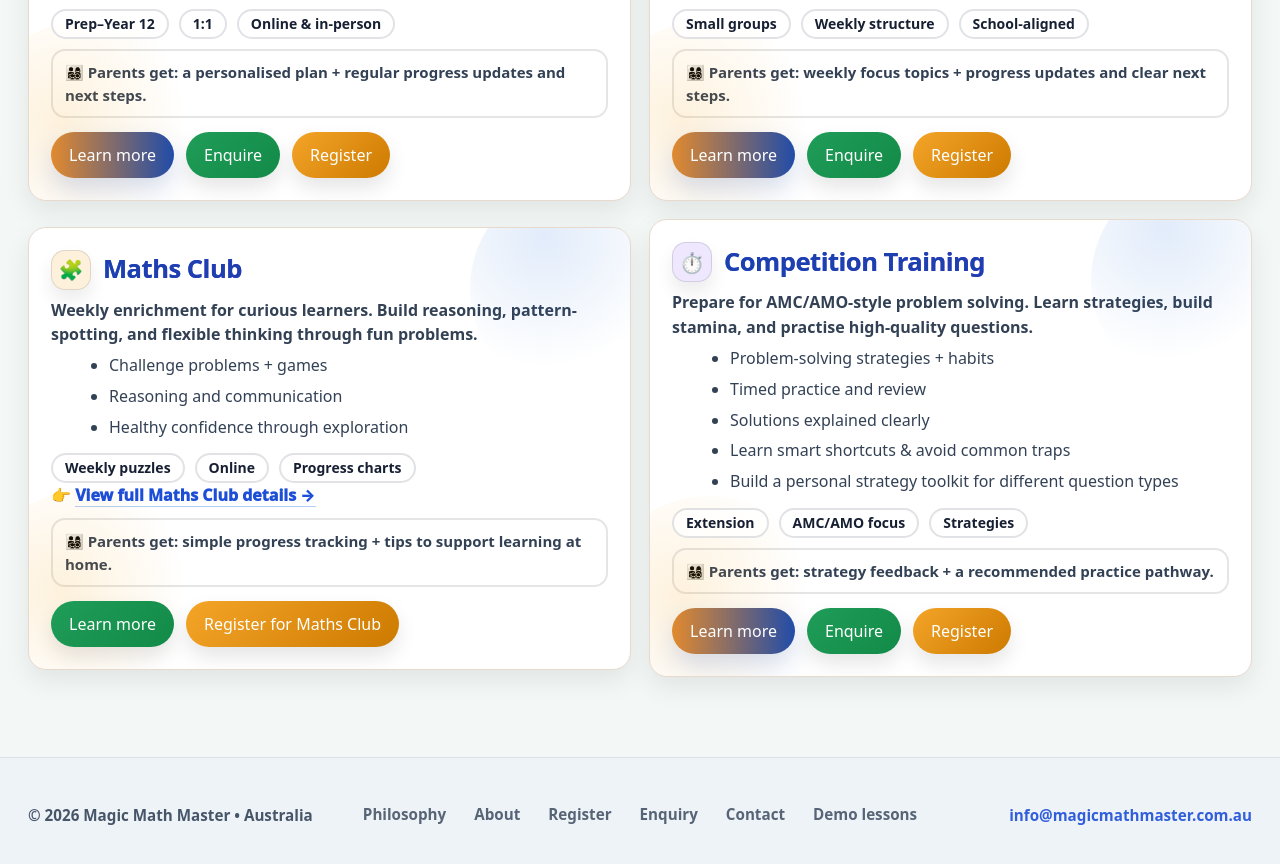
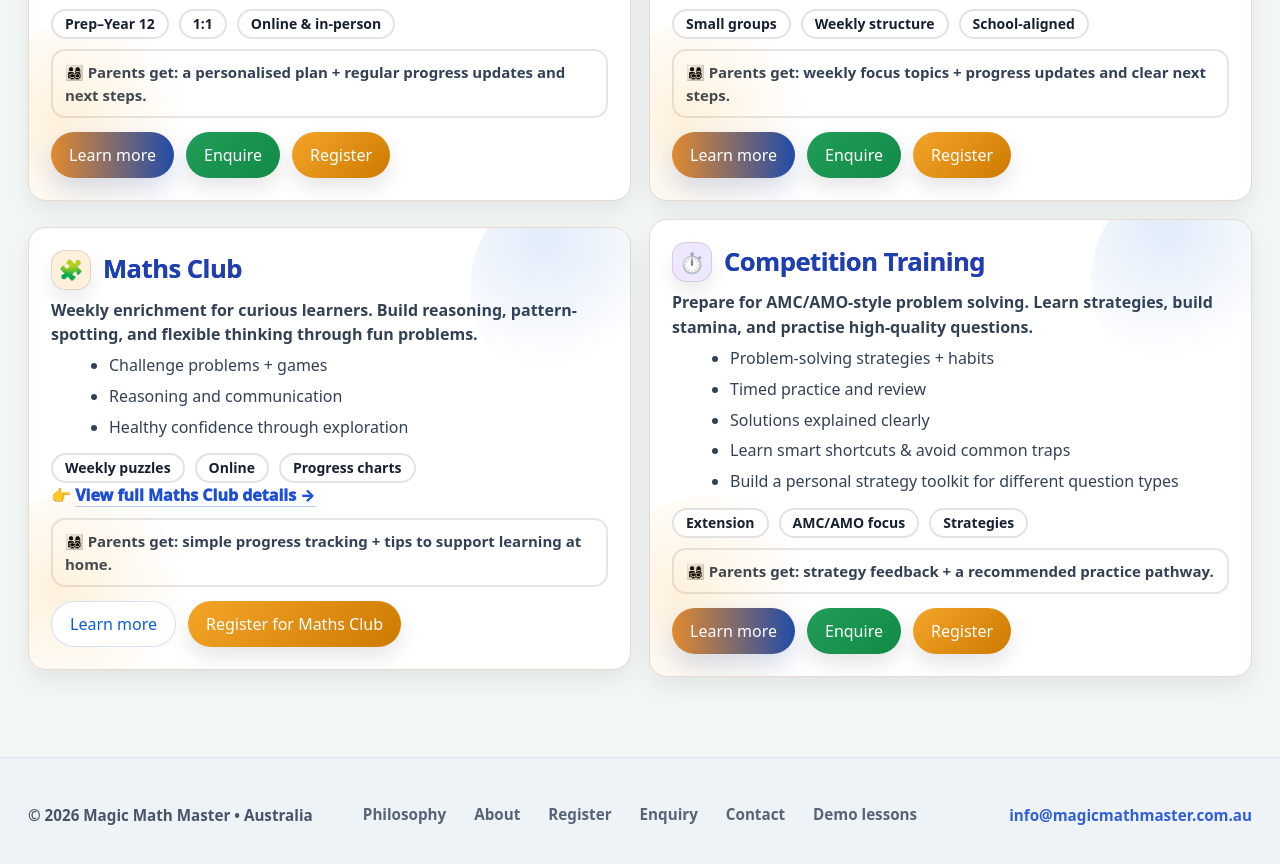
Before and after one commit to 3aMAuVn/ClubLink, a Jekyll site: the page built from programs.html, in a window 1280 px wide and 900 px high, scrolled down 1831 px. Shown: the top 864 px of the window. Built offline with Jekyll 4.4.1, drawn with Linux system fonts in a browser that asks for light colours.

Commit message:
Add files via upload

```diff
--- a/pricing.html
+++ b/pricing.html
@@ -254,7 +254,7 @@ permalink: /pricing.html
 </div>
 </div>
 <div class="btn-row" style="margin-top:16px;">
-<a class="btn btn-success" href="mathclub.html">Learn more</a>
+<a class="btn btn-outline" href="mathclub.html">Learn more</a>
 <a class="btn btn-amber" href="club-register.html">Register for Maths Club</a>
 <a class="btn btn-amber" href="mathclub.html">Maths Club details</a>
 </div>
--- a/programs.html
+++ b/programs.html
@@ -152,7 +152,7 @@ permalink: /programs.html
 </p>
 <div class="parents-get">👨‍👩‍👧‍👦 <strong>Parents get:</strong> simple progress tracking + tips to support learning at home.</div>
 <div class="prog-actions">
-<a class="btn btn-success" href="mathclub.html">Learn more</a>
+<a class="btn btn-outline" href="mathclub.html">Learn more</a>
 <a class="btn btn-amber" href="club-register.html">Register for Maths Club</a>
 </div>
 </div>
```
